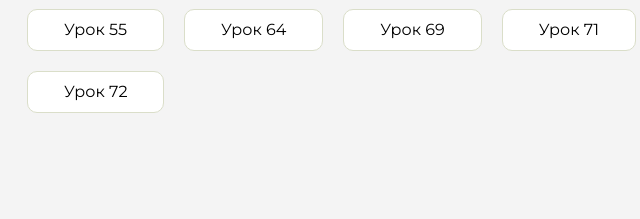
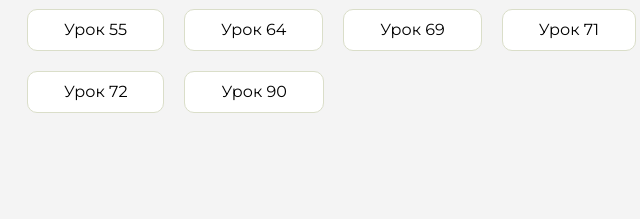
Before and after one commit to enterwarn/homework, a plain HTML site: page index.html in a window 1280 px wide. Shown: the part 291-510 px from the top of the page, 429-1069 px from the left. Drawn offline with Linux system fonts and the light colour scheme.

Commit message:
Update index.html

```diff
--- a/index.html
+++ b/index.html
@@ -122,6 +122,9 @@
                     <li class="content__list-item">
                         <a href="urok-72-transitionre/index.html">Урок 72</a>
                     </li>
+                    <li class="content__list-item">
+                        <a href="urok-86-verstka/index.html">Урок 90</a>
+                    </li>
                 </ul>
             </div>
             <div class="content__block hidden" id="diplomBlock">
```
